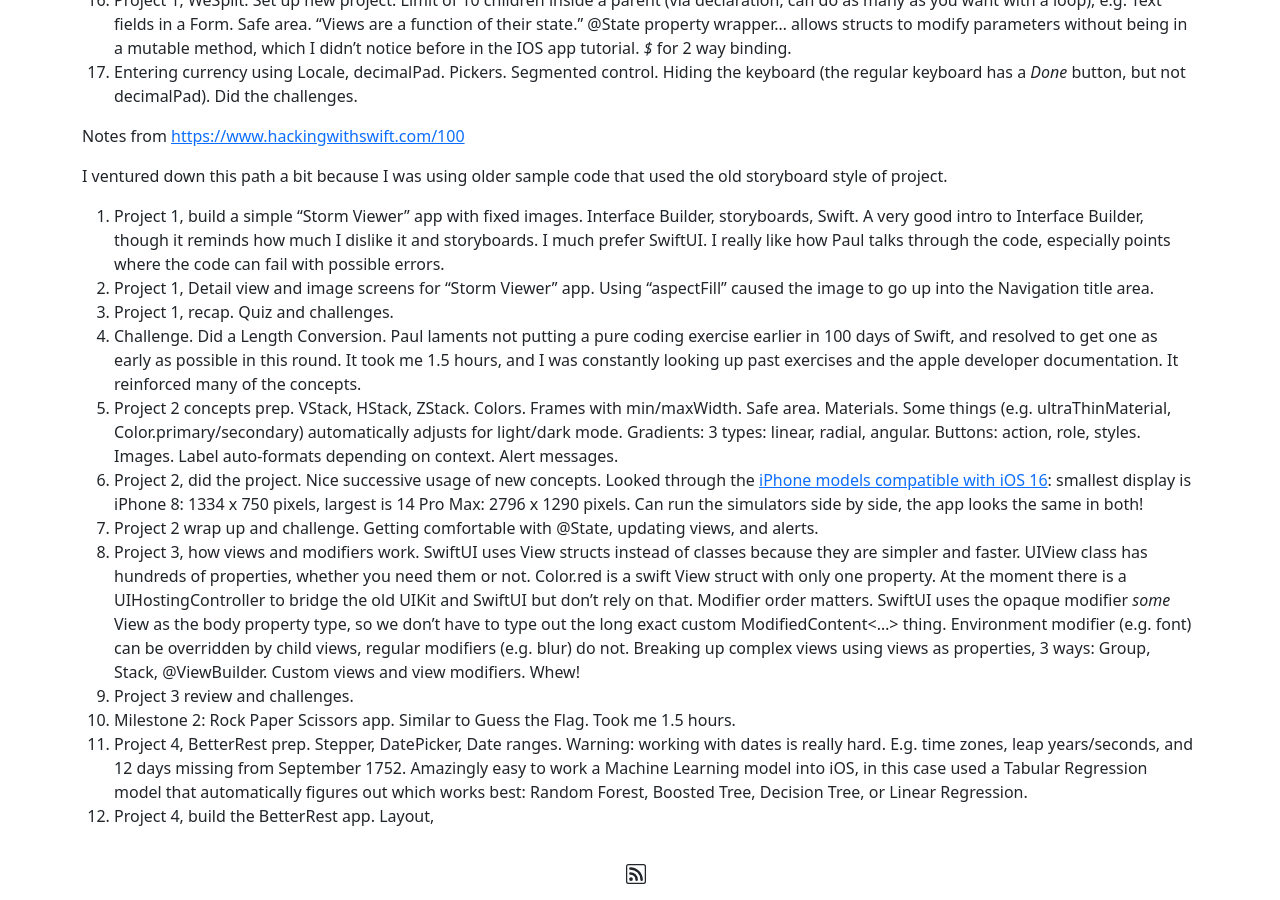
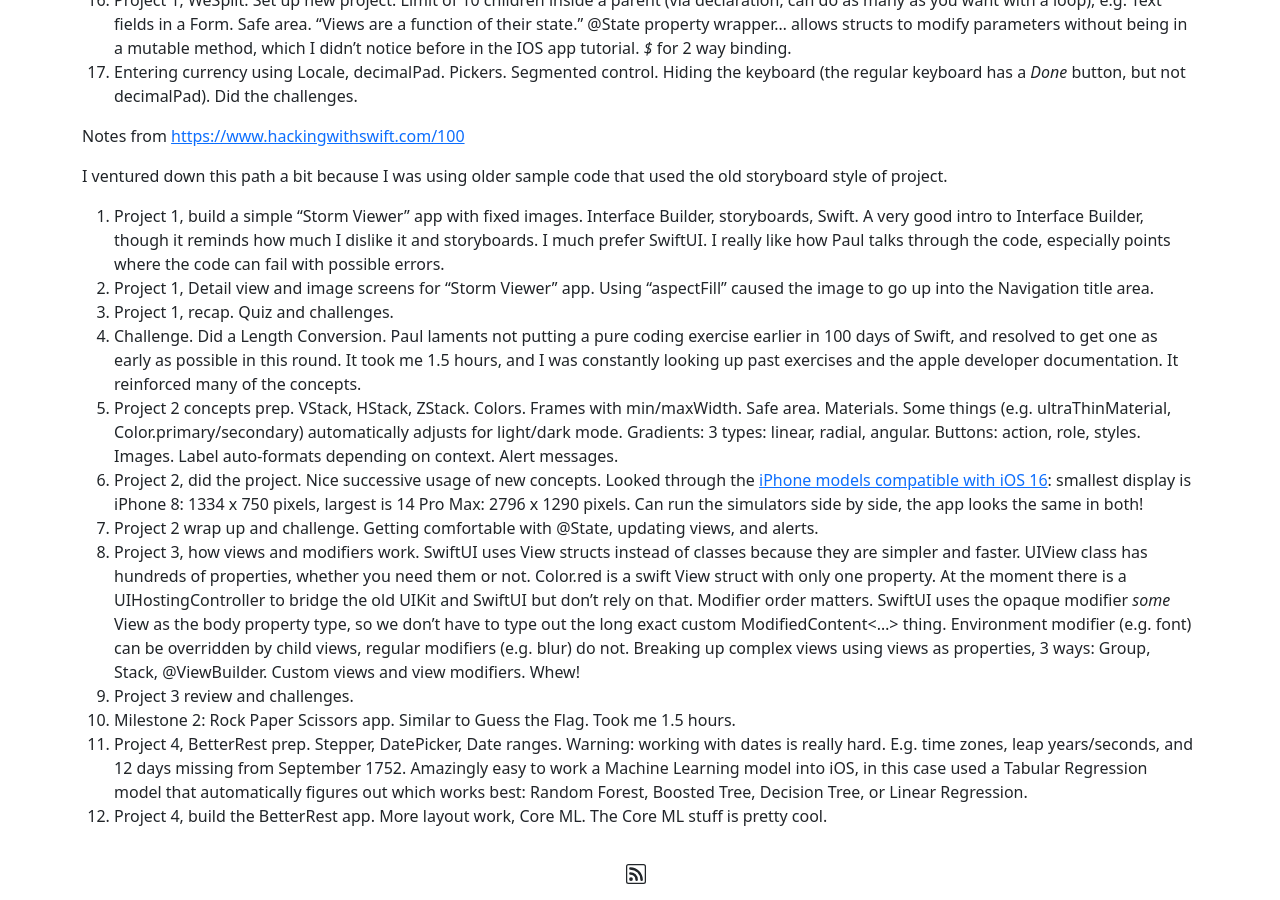
Before and after one commit to matthewdrees/matthewdrees.github.io, a Jekyll site: the page built from _posts/2023-07-07-100-days-of-swiftui.md, in a window 1280 px wide and 900 px high, scrolled down 1000 px. Built offline with Jekyll 4.4.1, drawn with Linux system fonts in a browser that asks for light colours.

Commit message:
SwiftUI 100, day 27.

```diff
--- a/_posts/2023-07-07-100-days-of-swiftui.md
+++ b/_posts/2023-07-07-100-days-of-swiftui.md
@@ -43,4 +43,4 @@
 24. Project 3 review and challenges.
 25. Milestone 2: Rock Paper Scissors app. Similar to Guess the Flag. Took me 1.5 hours.
 26. Project 4, BetterRest prep. Stepper, DatePicker, Date ranges. Warning: working with dates is really hard. E.g. time zones, leap years/seconds, and 12 days missing from September 1752. Amazingly easy to work a Machine Learning model into iOS, in this case used a Tabular Regression model that automatically figures out which works best: Random Forest, Boosted Tree, Decision Tree, or Linear Regression.
-27. Project 4, build the BetterRest app. Layout,
+27. Project 4, build the BetterRest app. More layout work, Core ML. The Core ML stuff is pretty cool.
```
